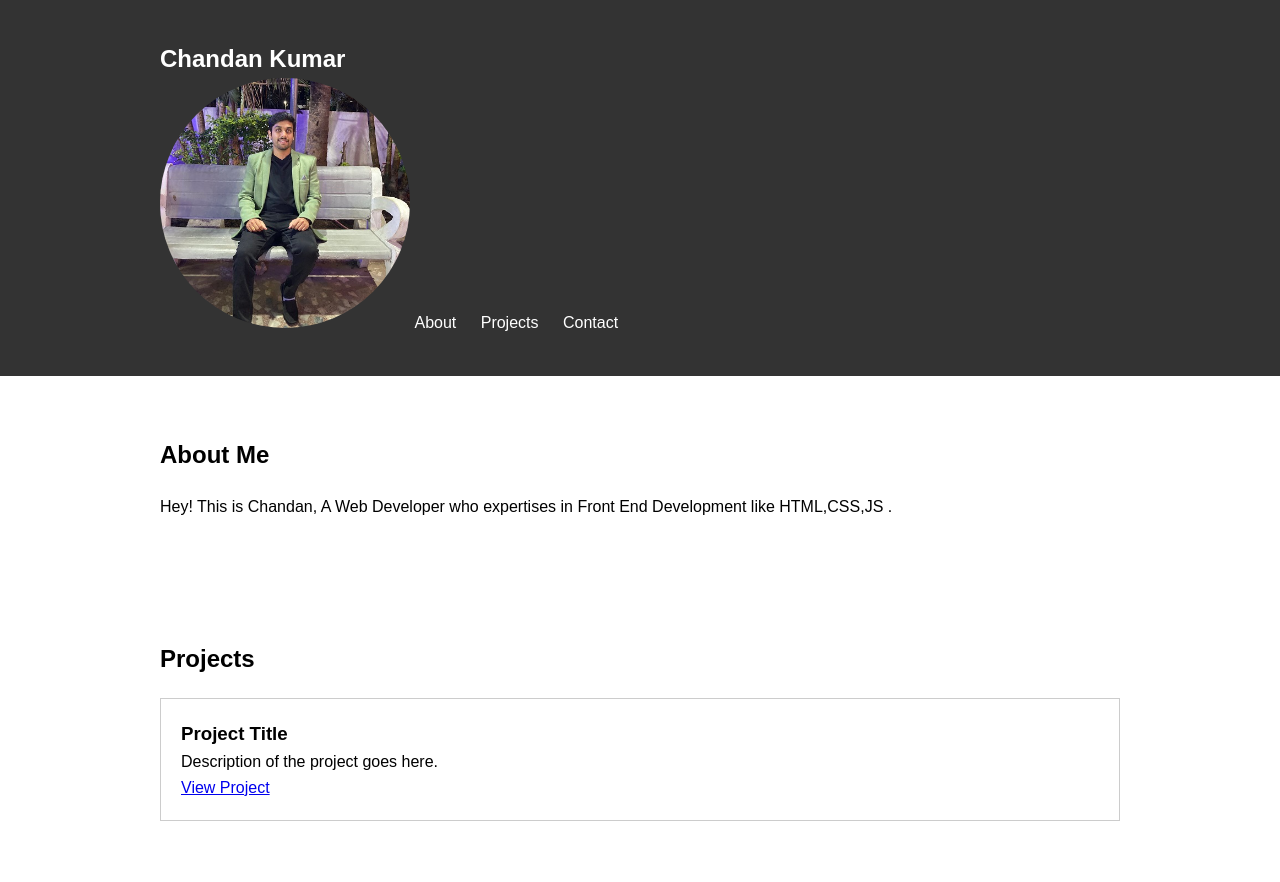
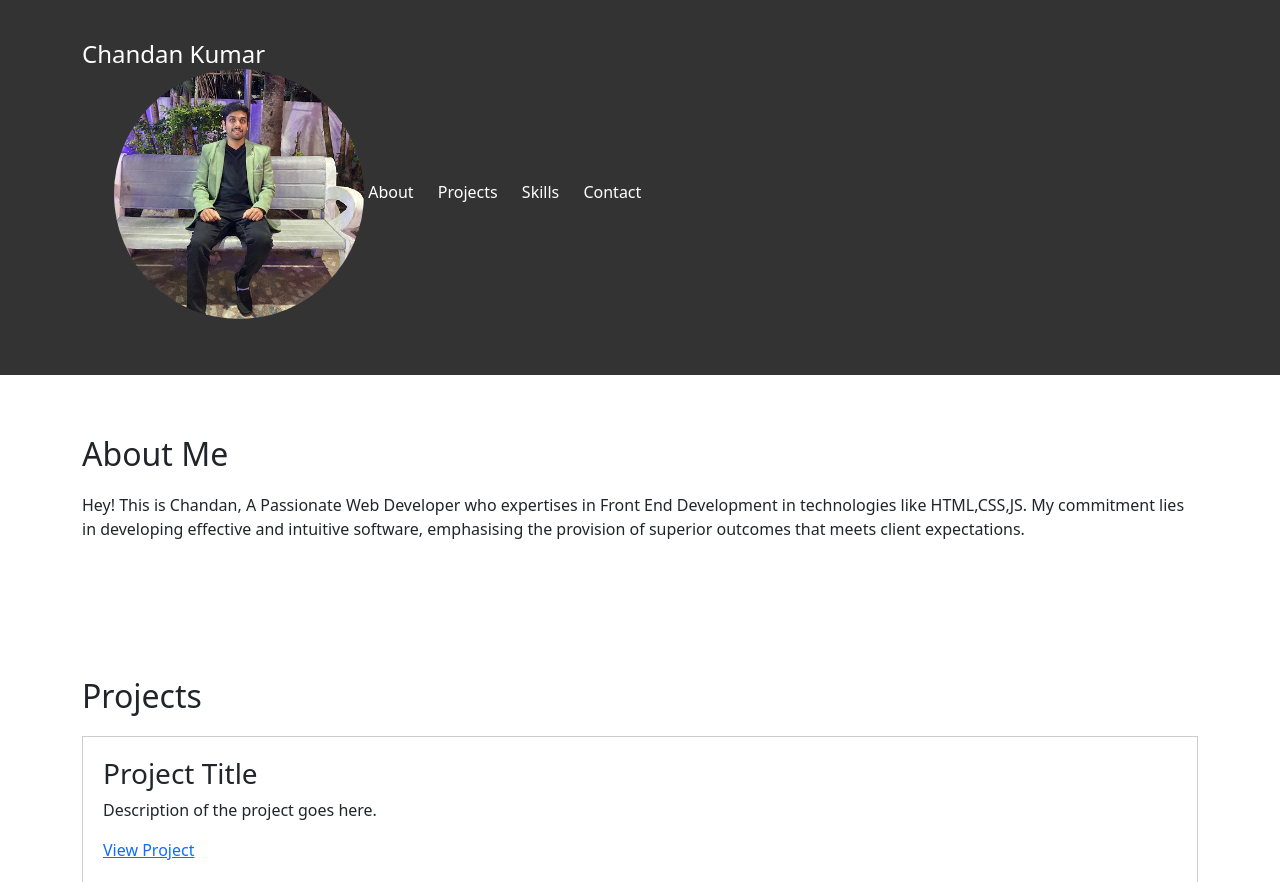
Before and after one commit to cg-chandan/cg-chandan.github.io, a plain HTML site: page index.html in a window 1280 px wide. Shown: the top 882 px of the page. Drawn offline with nearby package versions, Linux system fonts and the light colour scheme.

Commit message:
updated index

```diff
--- a/index.html
+++ b/index.html
@@ -5,7 +5,7 @@
     <meta name="viewport" content="width=device-width, initial-scale=1.0">
     <title>Chandan's Portfolio</title>
     <link rel="stylesheet" href="style.css">
-
+    <link href="https://cdn.jsdelivr.net/npm/bootstrap@5.3.3/dist/css/bootstrap.min.css" rel="stylesheet" integrity="sha384-QWTKZyjpPEjISv5WaRU9OFeRpok6YctnYmDr5pNlyT2bRjXh0JMhjY6hW+ALEwIH" crossorigin="anonymous">
 </head>
 
 <body>
@@ -18,6 +18,7 @@
                     <img src="Profile.jpg" alt="" id="profile">
                     <li><a href="#about">About</a></li>
                     <li><a href="#portfolio">Projects</a></li>
+                    <li><a href="#Skills">Skills</a></li>
                     <li><a href="#contact">Contact</a></li>
                 </ul>
             </nav>
@@ -27,14 +28,19 @@
     <section id="about">
         <div class="container">
             <h2>About Me</h2>
-            <p>Hey! This is Chandan, A Web Developer who expertises in Front End Development like HTML,CSS,JS .</p>
+            <p>Hey! This is Chandan, A Passionate Web Developer who expertises in Front End Development in technologies like HTML,CSS,JS. My commitment lies in developing effective
+                and intuitive software, emphasising the provision of superior outcomes that meets client expectations.
+            </p>
+            <div>
+
+            </div>
         </div>
     </section>
 
     <section id="portfolio">
         <div class="container">
             <h2>Projects</h2>
-            <!-- Add your portfolio items here -->
+            <!--portfolio items here -->
             <div class="portfolio-item">
                 <h3>Project Title</h3>
                 <p>Description of the project goes here.</p>
```
